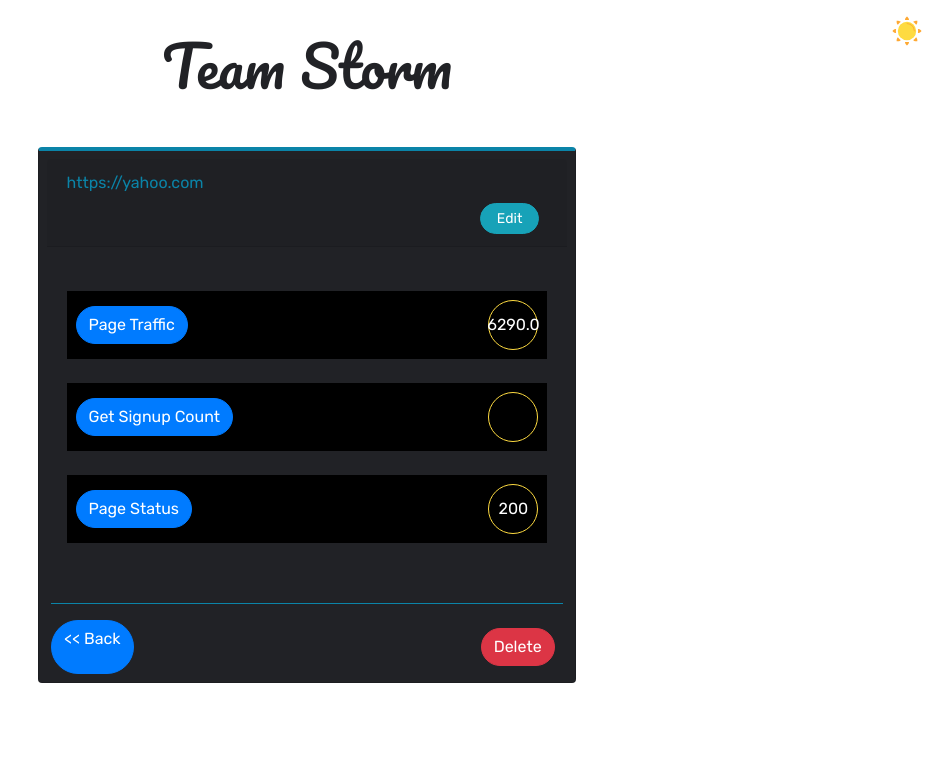
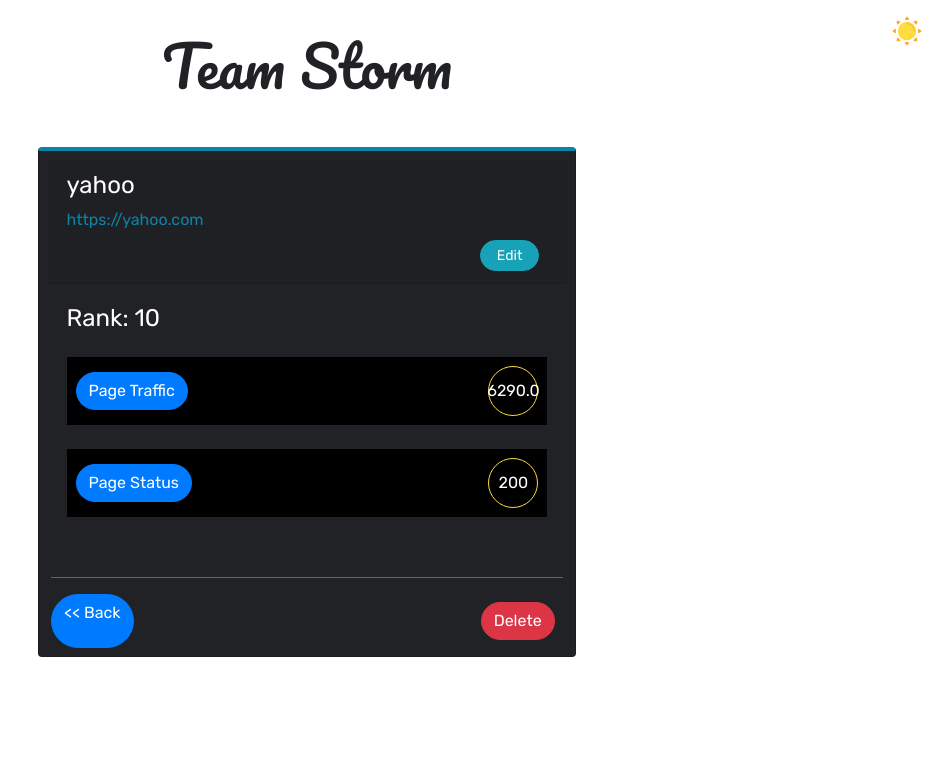
Before and after one commit to OsasAzamegbe/Landing-Page-Tester, a Django app: page /manage/20/ in a window 1280 px wide. Shown: the top 783 px of the page, without its empty margins (333-1280 px from the left). Run offline with Django 3.2, Linux system fonts and the light colour scheme; data comes from the database, SQL or seed files in the repository; parts of the project's set-up code (start-up, migrations or seed data) failed here and were passed over; some libraries are stand-ins or nearby versions.

Commit message:
display name on manage.html

```diff
--- a/landingPageTester/Templates/manage.html
+++ b/landingPageTester/Templates/manage.html
@@ -5,6 +5,7 @@
         <div class="col-md-8 mx-auto">
           <div class="result card p-2">
             <div class="card-header">
+             <h4>{{ page.page_name }}</h4>
               <a href="{{page.page_url}}">{{ page.page_url }}</a>
                     <form action="/get_url/{{page.id}}/" method="post">{% csrf_token %}
                         <div class="text-right p-2">
@@ -13,14 +14,10 @@
                     </form>
             </div>
             <div class="card-body manage">
-              <p>{{ page.rank }}</p>
+              <h4>Rank: {{ page.page_rank }}</h4>
               <p>
                 <a href="" class="btn btn-primary">Page Traffic</a>
                 <span>{{page.page_traffic}}</span>
-              </p>
-              <p>
-                <a href="" class="btn btn-primary">Get Signup Count</a>
-                <span>{{page.page_signups}}</span>
               </p>
               <p>
                 <a href="" class="btn btn-primary">Page Status</a>
```
